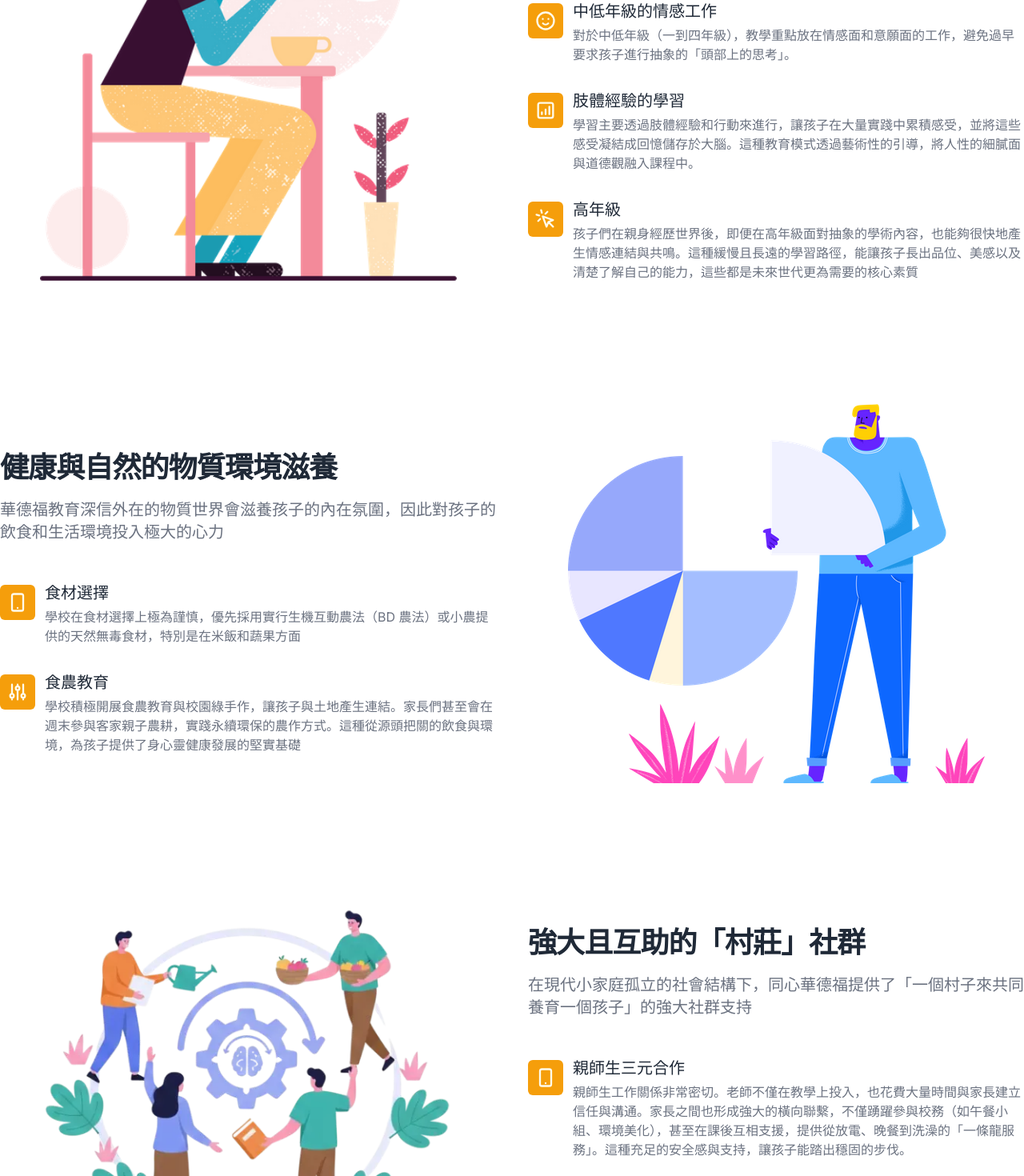
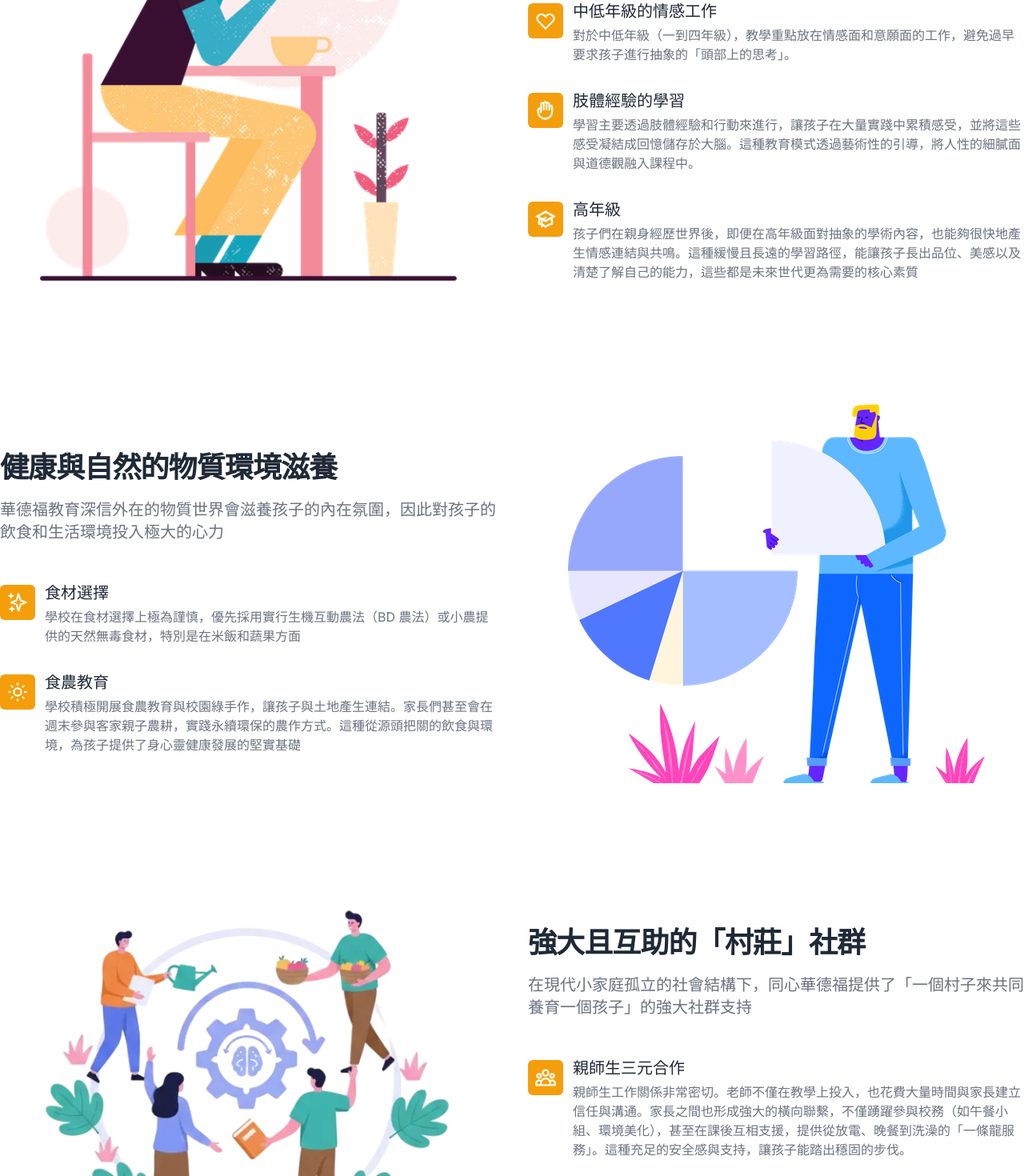
Before and after one commit to shiaoal-new/tongxing-waldorf-website, a Next.js app: page / in a window 1280 px wide. Shown: the part 1300-2770 px from the top of the page at 80% size. Built offline with nearby package versions, Linux system fonts and the light colour scheme.

Commit message:
use proper icon for benefit bullets in index page

```diff
--- a/components/data.js
+++ b/components/data.js
@@ -1,10 +1,11 @@
 import {
-  EmojiHappyIcon,
-  ChartSquareBarIcon,
-  CursorClickIcon,
-  DeviceMobileIcon,
-  AdjustmentsIcon,
+  HeartIcon,
+  HandIcon,
+  AcademicCapIcon,
+  SparklesIcon,
   SunIcon,
+  UserGroupIcon,
+  ChatAlt2Icon,
 } from "@heroicons/react/outline";
 
 import benefitOneImg from "../public/img/benefit-one.png";
@@ -18,17 +19,17 @@ const benefitOne = {
     {
       title: "中低年級的情感工作",
       desc: "對於中低年級（一到四年級），教學重點放在情感面和意願面的工作，避免過早要求孩子進行抽象的「頭部上的思考」。",
-      icon: <EmojiHappyIcon />,
+      icon: <HeartIcon />,
     },
     {
       title: "肢體經驗的學習",
       desc: "學習主要透過肢體經驗和行動來進行，讓孩子在大量實踐中累積感受，並將這些感受凝結成回憶儲存於大腦。這種教育模式透過藝術性的引導，將人性的細膩面與道德觀融入課程中。",
-      icon: <ChartSquareBarIcon />,
+      icon: <HandIcon />,
     },
     {
       title: "高年級",
       desc: "孩子們在親身經歷世界後，即便在高年級面對抽象的學術內容，也能夠很快地產生情感連結與共鳴。這種緩慢且長遠的學習路徑，能讓孩子長出品位、美感以及清楚了解自己的能力，這些都是未來世代更為需要的核心素質",
-      icon: <CursorClickIcon />,
+      icon: <AcademicCapIcon />,
     },
   ],
 };
@@ -41,12 +42,12 @@ const benefitTwo = {
     {
       title: "食材選擇",
       desc: "學校在食材選擇上極為謹慎，優先採用實行生機互動農法（BD 農法）或小農提供的天然無毒食材，特別是在米飯和蔬果方面",
-      icon: <DeviceMobileIcon />,
+      icon: <SparklesIcon />,
     },
     {
       title: "食農教育",
       desc: "學校積極開展食農教育與校園綠手作，讓孩子與土地產生連結。家長們甚至會在週末參與客家親子農耕，實踐永續環保的農作方式。這種從源頭把關的飲食與環境，為孩子提供了身心靈健康發展的堅實基礎",
-      icon: <AdjustmentsIcon />,
+      icon: <SunIcon />,
     },
 
   ],
@@ -60,12 +61,12 @@ const benefitThree = {
     {
       title: "親師生三元合作",
       desc: "親師生工作關係非常密切。老師不僅在教學上投入，也花費大量時間與家長建立信任與溝通。家長之間也形成強大的橫向聯繫，不僅踴躍參與校務（如午餐小組、環境美化），甚至在課後互相支援，提供從放電、晚餐到洗澡的「一條龍服務」。這種充足的安全感與支持，讓孩子能踏出穩固的步伐。",
-      icon: <DeviceMobileIcon />,
+      icon: <UserGroupIcon />,
     },
     {
       title: "學習面對與處理衝突",
       desc: "當孩子在人際互動中出現衝突時，老師會引導他們學習如何表達感受、傾聽對方，並為自己的行為負起責任，甚至要求道歉的品質。",
-      icon: <AdjustmentsIcon />,
+      icon: <ChatAlt2Icon />,
     },
   ],
 };
```
